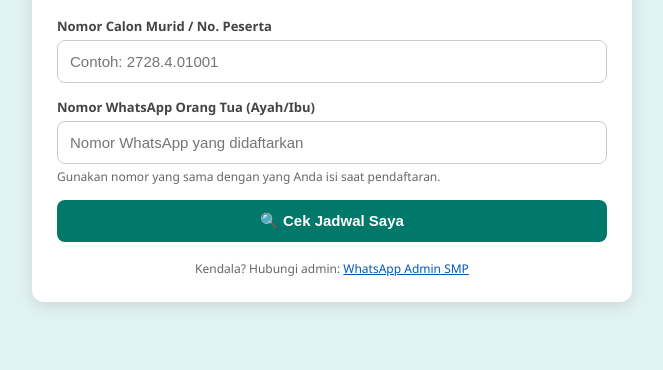
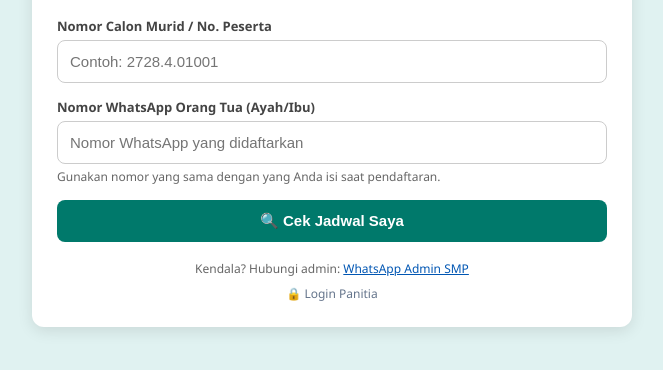
Before and after one commit to anoekamie31/spmb-asbp, a plain HTML site: page index.html in a window 1280 px wide. Shown: the part 224-594 px from the top of the page, without its empty margins (308-971 px from the left). Drawn offline with Linux system fonts and the light colour scheme; no server answers.

Commit message:
Update index.html

```diff
--- a/index.html
+++ b/index.html
@@ -95,6 +95,7 @@
       <a id="pdfFallback" href="#" target="_blank">Unduhan tidak mulai? Ketuk di sini untuk membuka PDF.</a>
     </div>
     <div class="contact" id="contactBox"></div>
+    <div class="contact" style="margin-top:8px"><a href="panitia.html" style="color:#64748b;text-decoration:none;">&#128274; Login Panitia</a></div>
   </div>
 
   <script src="shared.js"></script>
```
